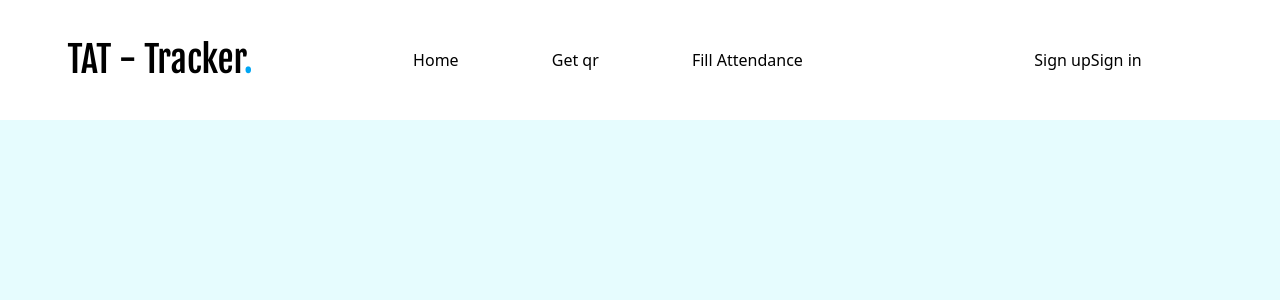
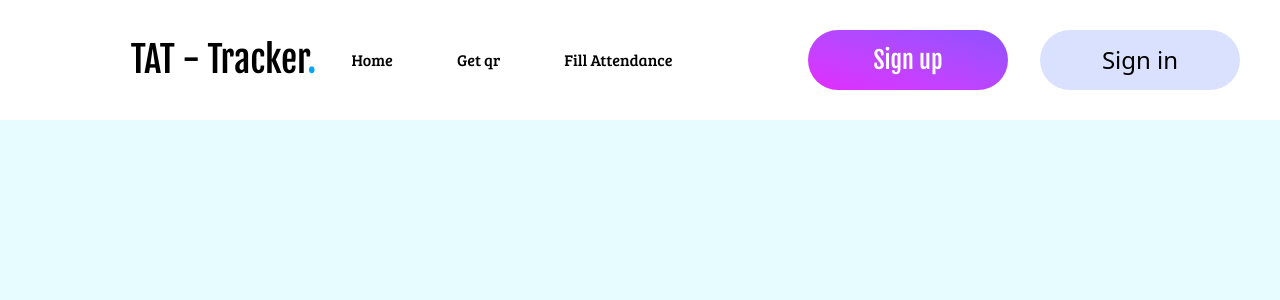
Before and after one commit to AlazarBekele/Teachers-Attendance-Tracker, a Django app: page / in a window 1280 px wide. Shown: the top 300 px of the page. Run offline with Django 5.2, Linux system fonts and the light colour scheme; style sheets or scripts are compiled from the project's sources.

```diff
--- a/Tracker/templates/include/Landing/HeroBanner.html
+++ b/Tracker/templates/include/Landing/HeroBanner.html
@@ -2,15 +2,15 @@
 
     <div class="NavBar w-full h-30 bg-white flex justify-between items-center">
 
-        <div class="w-1/3 flex justify-center">
+        <div class="w-3/5 flex justify-center items-center">
 
-            <p class="text-4xl fjalla_one_regular">TAT - Tracker<span class="text-sky-500">.</span></p>
+            <div class="w-1/3 flex justify-center">
 
-        </div>
+                <p class="text-4xl fjalla_one_regular">TAT - Tracker<span class="text-sky-500">.</span></p>
 
-        <div class="w-3/5">
+            </div>
 
-            <ul class="flex justify-evenly">
+            <ul class="flex justify-center items-center bree_serif_regular gap-16">
 
                 <li>Home</li>
                 <li>Get qr</li>
@@ -20,10 +20,10 @@
 
         </div>
 
-        <div class="w-2/5 flex justify-center items-center">
+        <div class="w-2/5 flex justify-center items-center gap-8">
 
-            <button>Sign up</button>
-            <button>Sign in</button>
+            <button class="w-50 h-15 bg-linear-to-bl from-violet-500 to-fuchsia-500 text-white fjalla_one_regular text-2xl rounded-full">Sign up</button>
+            <button class="w-50 h-15 bg-indigo-300/40 text-2xl rounded-full">Sign in</button>
 
         </div>
 
```
Also changed, not shown: static/Image/HeroIMG/DATAANA.png (added).
